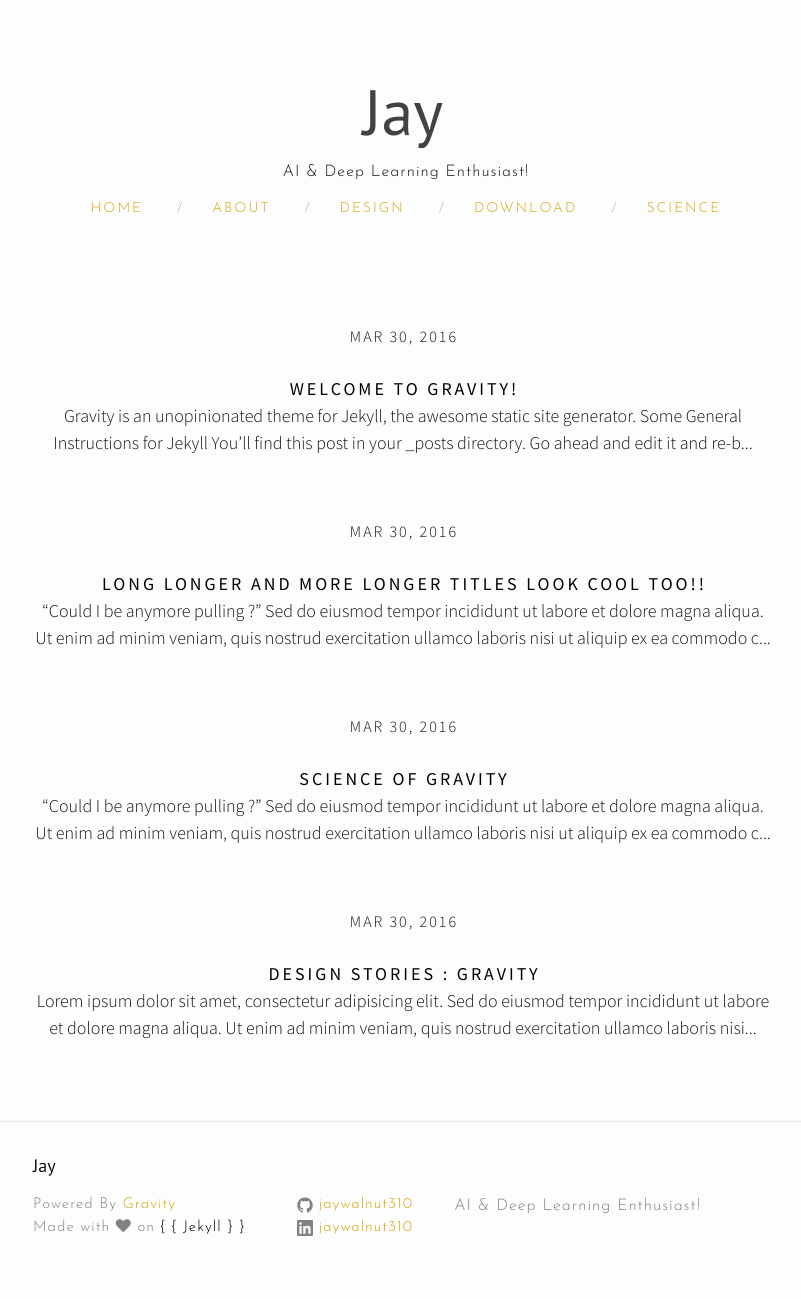
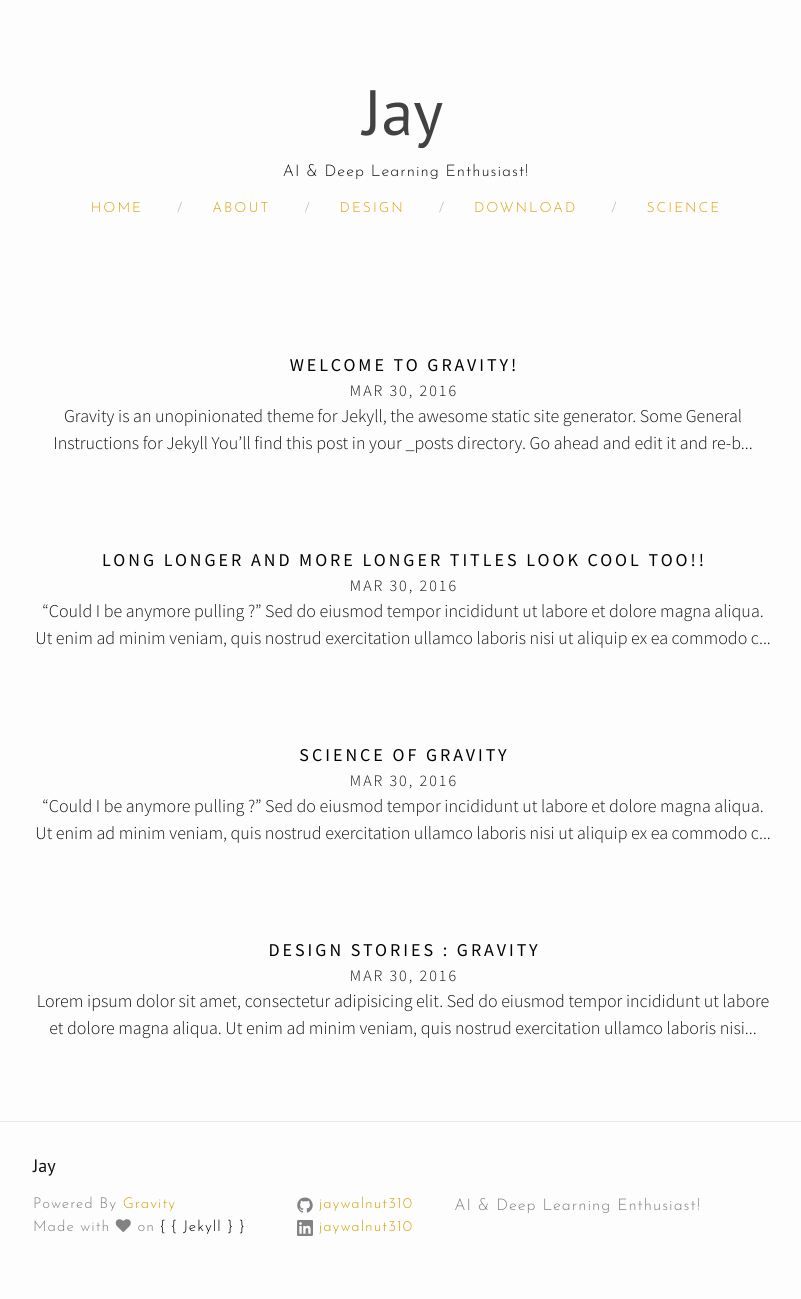
Before and after one commit to jaywalnut310/jaywalnut310.github.io, a Jekyll site: the page built from index.html, in a window 1280 px wide. Shown: the whole page, without its empty margins (237-1038 px from the left). Built offline with Jekyll 4.4.1, drawn with Linux system fonts in a browser that asks for light colours; nearby versions of some CDN libraries; the list of posts is cut into pages by our own code.

Commit message:
Update index.html

```diff
--- a/index.html
+++ b/index.html
@@ -7,14 +7,14 @@ layout: default
 
   {% for post in paginator.posts%}
   <div class="post postContent">
-    <div  class="postDate"><time datetime="{{ post.date | date_to_xmlschema }}" itemprop="datePublished">{{ post.date | date: "%b %-d, %Y" }}</time>
-    </div>
     <div class="postTag">
       {{post.tag}}
     </div>
     <br>
     <div class="postTitle">
     <a class='postLink' href="{{site.url}}{{site.baseurl}}{{post.url}}">{{post.title}}</a>
+    </div>
+    <div  class="postDate"><time datetime="{{ post.date | date_to_xmlschema }}" itemprop="datePublished">{{ post.date | date: "%b %-d, %Y" }}</time>
     </div>
     <div class="postExt">
    {{ post.content | strip_html | truncate:200}}
```
